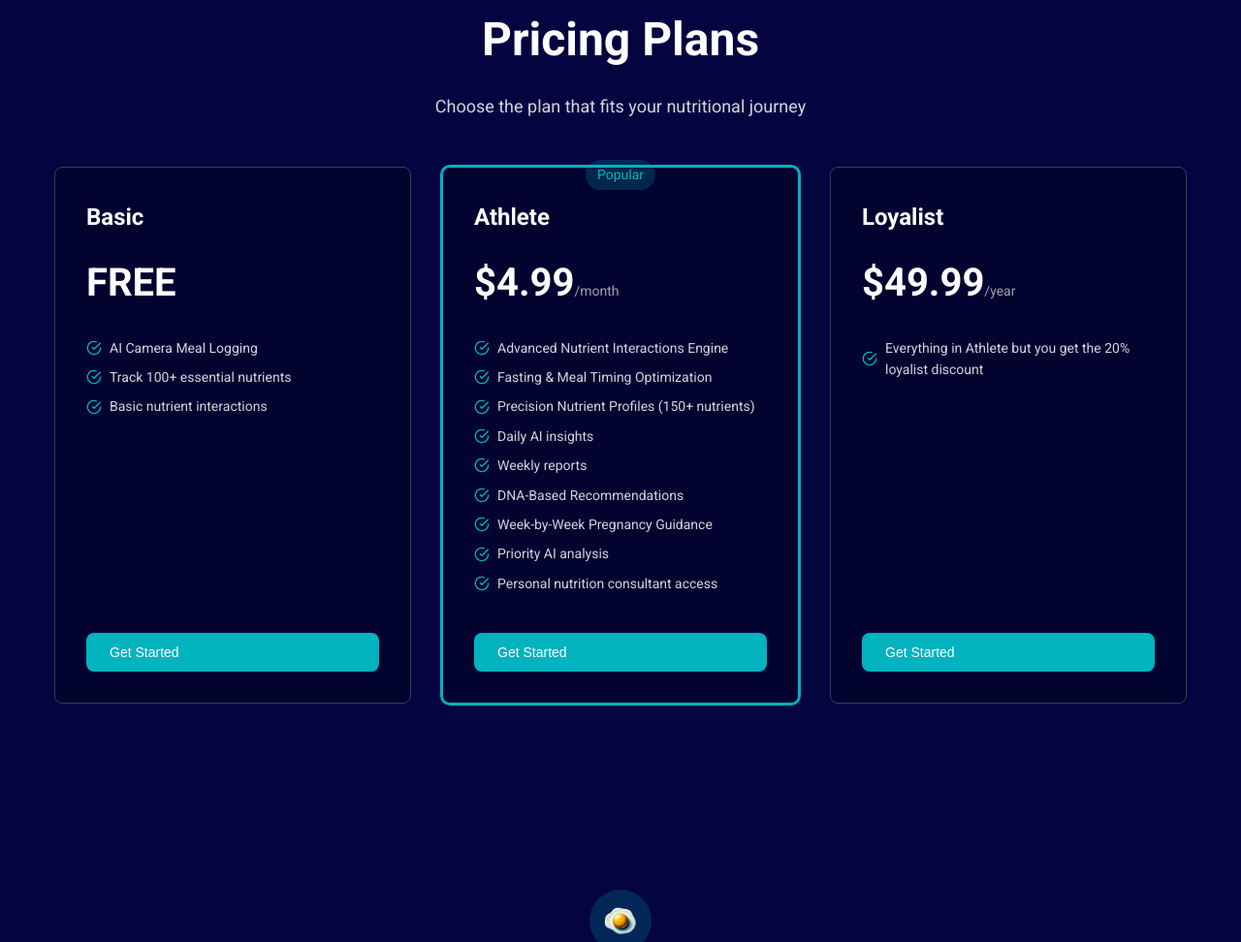
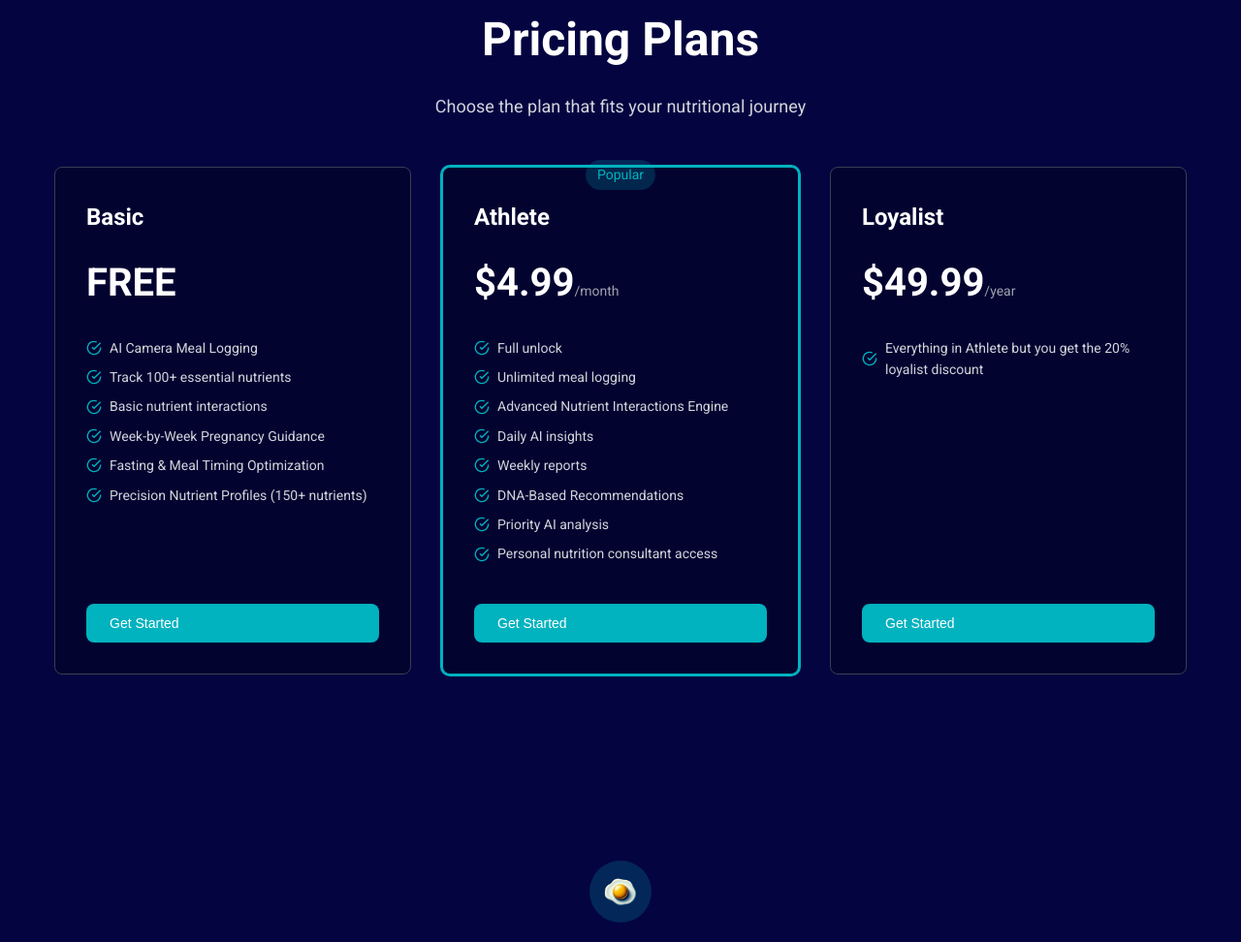
Before and after one commit to rkre/tuna-marketing-site, a plain HTML site: page index.html in a window 1280 px wide. Shown: the part 8048-9020 px from the top of the page at 97% size. Drawn offline with Linux system fonts and the light colour scheme; a script that the page names is missing.

Commit message:
update to pricing plan features

```diff
--- a/index.html
+++ b/index.html
@@ -382,6 +382,7 @@
                         <h3>Basic</h3>
                         <div class="price">FREE<span></span></div>
                         <ul class="features-list">
+
                             <li><svg width="16" height="16" viewBox="0 0 24 24" fill="none" stroke="currentColor"
                                     stroke-width="2">
                                     <path d="M22 11.08V12a10 10 0 1 1-5.93-9.14" />
@@ -397,21 +398,11 @@
                                     <path d="M22 11.08V12a10 10 0 1 1-5.93-9.14" />
                                     <polyline points="22,4 12,14.01 9,11.01" />
                                 </svg>Basic nutrient interactions</li>
-
-                        </ul>
-                        <button class="btn btn-primary">Get Started</button>
-                    </div>
-                    <div class="pricing-card popular">
-                        <div class="popular-badge">Popular</div>
-                        <h3>Athlete</h3>
-                        <div class="price">$4.99<span>/month</span></div>
-                        <ul class="features-list">
-
                             <li><svg width="16" height="16" viewBox="0 0 24 24" fill="none" stroke="currentColor"
                                     stroke-width="2">
                                     <path d="M22 11.08V12a10 10 0 1 1-5.93-9.14" />
                                     <polyline points="22,4 12,14.01 9,11.01" />
-                                </svg>Advanced Nutrient Interactions Engine</li>
+                                </svg>Week-by-Week Pregnancy Guidance</li>
                             <li><svg width="16" height="16" viewBox="0 0 24 24" fill="none" stroke="currentColor"
                                     stroke-width="2">
                                     <path d="M22 11.08V12a10 10 0 1 1-5.93-9.14" />
@@ -422,6 +413,31 @@
                                     <path d="M22 11.08V12a10 10 0 1 1-5.93-9.14" />
                                     <polyline points="22,4 12,14.01 9,11.01" />
                                 </svg>Precision Nutrient Profiles (150+ nutrients)</li>
+
+                        </ul>
+                        <button class="btn btn-primary">Get Started</button>
+                    </div>
+                    <div class="pricing-card popular">
+                        <div class="popular-badge">Popular</div>
+                        <h3>Athlete</h3>
+                        <div class="price">$4.99<span>/month</span></div>
+                        <ul class="features-list">
+                            <li><svg width="16" height="16" viewBox="0 0 24 24" fill="none" stroke="currentColor"
+                                    stroke-width="2">
+                                    <path d="M22 11.08V12a10 10 0 1 1-5.93-9.14" />
+                                    <polyline points="22,4 12,14.01 9,11.01" />
+                                </svg>Full unlock</li>
+                            <li><svg width="16" height="16" viewBox="0 0 24 24" fill="none" stroke="currentColor"
+                                    stroke-width="2">
+                                    <path d="M22 11.08V12a10 10 0 1 1-5.93-9.14" />
+                                    <polyline points="22,4 12,14.01 9,11.01" />
+                                </svg>Unlimited meal logging</li>
+                            <li><svg width="16" height="16" viewBox="0 0 24 24" fill="none" stroke="currentColor"
+                                    stroke-width="2">
+                                    <path d="M22 11.08V12a10 10 0 1 1-5.93-9.14" />
+                                    <polyline points="22,4 12,14.01 9,11.01" />
+                                </svg>Advanced Nutrient Interactions Engine</li>
+
                             <li><svg width="16" height="16" viewBox="0 0 24 24" fill="none" stroke="currentColor"
                                     stroke-width="2">
                                     <path d="M22 11.08V12a10 10 0 1 1-5.93-9.14" />
@@ -437,11 +453,7 @@
                                     <path d="M22 11.08V12a10 10 0 1 1-5.93-9.14" />
                                     <polyline points="22,4 12,14.01 9,11.01" />
                                 </svg>DNA-Based Recommendations</li>
-                            <li><svg width="16" height="16" viewBox="0 0 24 24" fill="none" stroke="currentColor"
-                                    stroke-width="2">
-                                    <path d="M22 11.08V12a10 10 0 1 1-5.93-9.14" />
-                                    <polyline points="22,4 12,14.01 9,11.01" />
-                                </svg>Week-by-Week Pregnancy Guidance</li>
+
                             <li><svg width="16" height="16" viewBox="0 0 24 24" fill="none" stroke="currentColor"
                                     stroke-width="2">
                                     <path d="M22 11.08V12a10 10 0 1 1-5.93-9.14" />
```
